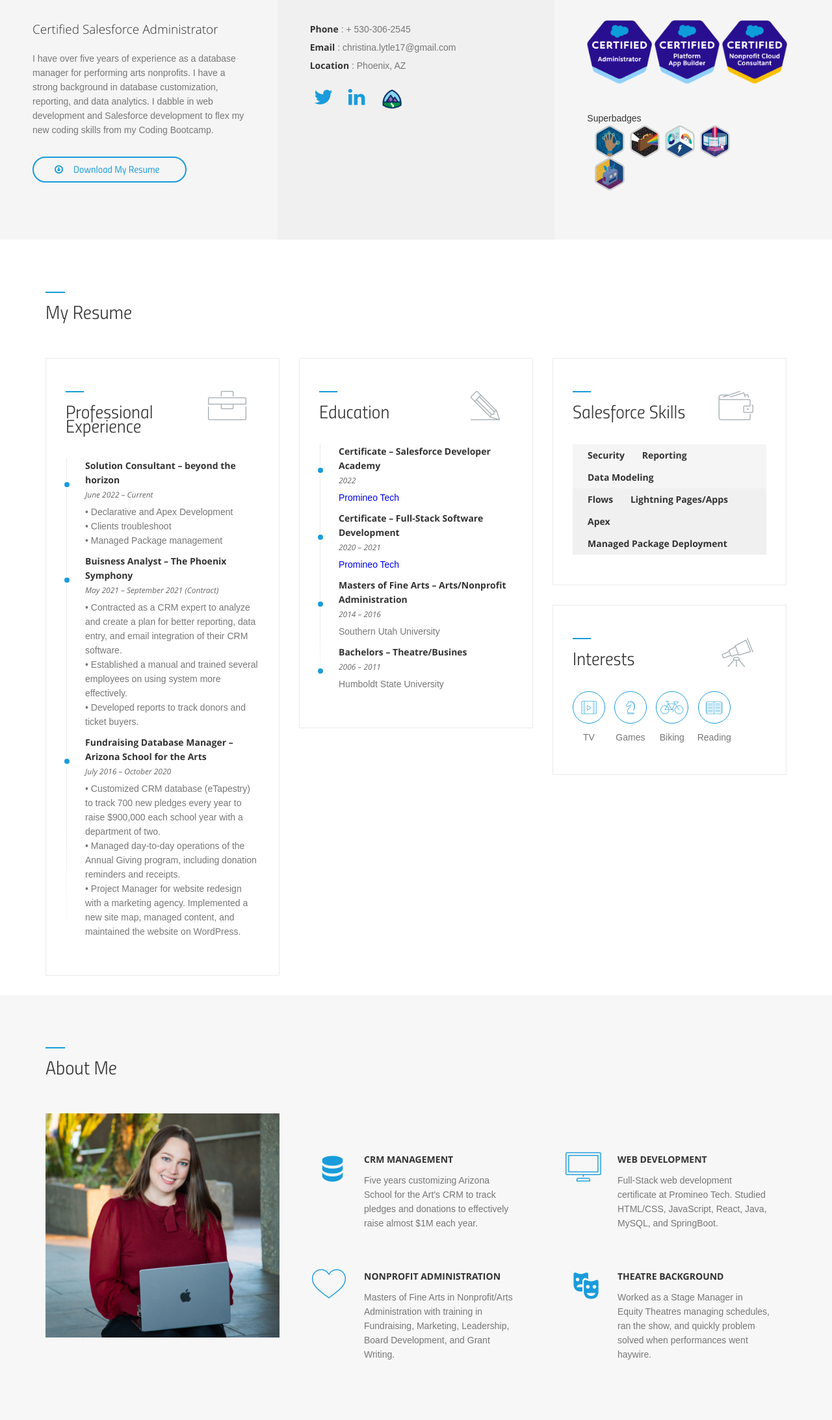
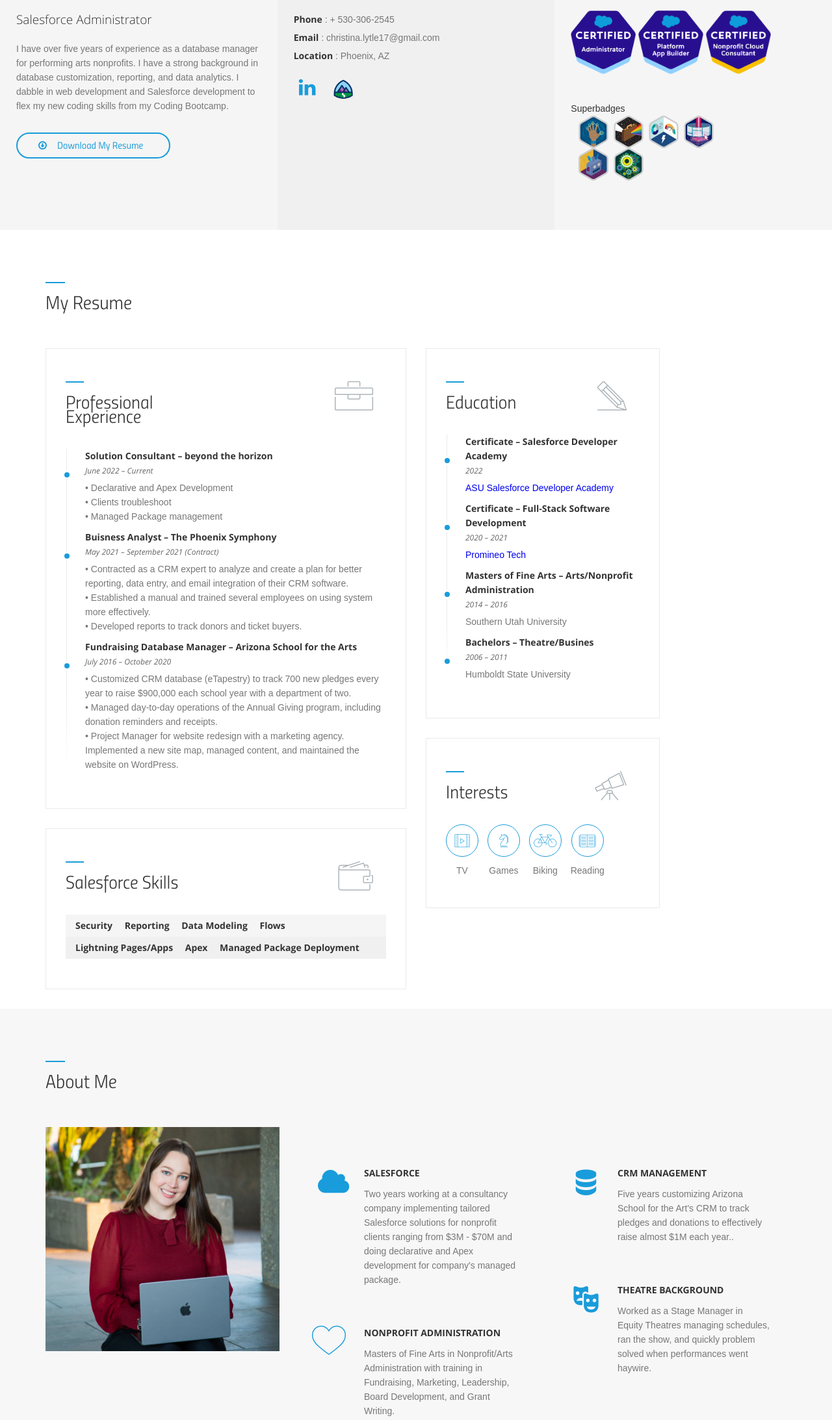
Before and after one commit to Christinalytle/christina-lytle-website, a plain HTML site: page index.html in a window 1280 px wide. Shown: the part 561-2747 px from the top of the page at 65% size. Drawn offline with Linux system fonts and the light colour scheme; some packages are replaced by stand-ins of ours.

Commit message:
3/18 updates

```diff
--- a/css/main.css
+++ b/css/main.css
@@ -312,7 +312,7 @@ a.mobile-btn{
 /*About section*/
 
 .block-about{
-    padding: 95px 50px 46px;
+    padding: 80px 25px 46px;
     position: relative;
 	-webkit-box-sizing: border-box;
    -moz-box-sizing: border-box;
@@ -560,7 +560,7 @@ a.mobile-btn{
 }
 
 .ast-list ul li span{
-	padding:6px 0 6px 23px;
+	padding:6px 0 6px 15px;
 	display:inline-block;
 }
 
@@ -1442,7 +1442,7 @@ ul.latest-post a i {
 	-ms-transform:translateY(-50%);
 	-o-transform: translateY(-50%);
     width: 33%;
-	padding:100px 50px 80px;
+	padding:35px 50px 60px;
 }
 
 
@@ -1472,7 +1472,7 @@ ul.latest-post a i {
     margin: 0 0 14px;
     outline: 0 none;
     overflow: hidden;
-    padding: 9px 15px;
+    padding: 9px 10px;
     resize: none;
     width: 100%;
 	font-family:"open_sansregular",Arial,sans-serif;
@@ -1490,12 +1490,12 @@ ul.latest-post a i {
     color: #ffffff;
     width: 100%;
 	font-family:"open_sansregular",Arial,sans-serif;
+	height:75px;
+}
+
+
+.reply-form textarea {
 	height:150px;
-}
-
-
-.reply-form textarea {
-	height:250px;
 }
 
 
--- a/index.html
+++ b/index.html
@@ -6,7 +6,7 @@
 
 	 <!-- Metas -->
         <meta charset="utf-8">
-        <title>Christina Lytle - Salesforce Solution Consultant</title>
+        <title>Christina Lytle - Salesforce Professional</title>
 		<link rel="icon" href="img/cloud-computing.png">
         <meta name="description" content="">
       	<meta name="viewport" content="width=device-width, initial-scale=1">
@@ -71,7 +71,7 @@
 
 							<div class="col-sm-12 ">
                             <h1 class="white ">Christina Lytle</h1>
-							<h3 class="mt-20 white mb-200">Salesforce Solution Consultant</h3>
+							<h3 class="mt-20 white mb-200">Salesforce Administrator</h3>
                         </div>
 
 						</div>
@@ -144,7 +144,7 @@
 						</div>
 
 						<div class="name-profile">
-							<h5><a class="scroll" href="#home">Christina Lytle<span>Certified Salesforce Administrator</span></a></h5>
+							<h5><a class="scroll" href="#home">Christina Lytle<span>Salesforce Administrator</span></a></h5>
 						</div>
 					</div>
 
@@ -181,7 +181,7 @@
 						<h2 class="title">Who am I ?</h2>
 					</div>
 
-						<h5 class="lead mt-40">Certified Salesforce Administrator</h5>
+						<h5 class="lead mt-40">Salesforce Administrator</h5>
 
 						<p class="mt-20"> I have over five years of experience as a database manager for performing arts nonprofits. I have a strong background in database customization, reporting, and data analytics. I dabble in web development and Salesforce development to flex my new coding skills from my Coding Bootcamp. </p>
 
@@ -205,7 +205,7 @@
 									</ul>
 
 									<ul class="mt-20 socials">
-									<li><a href="https://twitter.com/lytle_xina"><i class="icon-twitter" style="font-size: 30px;"></i></a></li>
+									<!-- <li><a href="https://twitter.com/lytle_xina"><i class="icon-twitter" style="font-size: 30px;"></i></a></li> -->
 									<!-- <li><a href="#"><i class="icon-facebook"></i></a></li>
 									<li><a href="#"><i class="icon-gplus"></i></a></li>
 									<li><a href="#"><i class="icon-pinterest"></i></a></li> -->
@@ -260,6 +260,7 @@
 									<img src="img/reports and dash.webp" alt="reports and dashboard badge" height="50" width="50">
 									<img src="img/app cust specialist.webp" alt="app customization badge" height="50" width="50">
 									<img src="img/processAuto.webp" alt="process automation badge" height="50" width="50">
+									<img src="img/Apex Speicalist.webp" alt="apex specialist" height="50" width="50">
 								</div>
 
 							</div>
@@ -322,7 +323,7 @@
 							<div class="block-content">
 
 
-								<div class="col-md-4 col-sm-6 resume-boxe masonry">
+								<div class="col-md-6 col-sm-6 resume-boxe masonry">
 
 									<div class="inner-resume-boxe">
 
@@ -402,7 +403,7 @@
 														<h4>Certificate &ndash; Salesforce Developer Academy </h4>
 														<h6>2022</h6>
 													</div>
-													<p><a href="https://courses.cpe.asu.edu/browse/wpcarey/aznext/courses/wpc-aznext-sda">Promineo Tech</a>
+													<p><a href="https://courses.cpe.asu.edu/browse/wpcarey/aznext/courses/wpc-aznext-sda" target="_blank">ASU Salesforce Developer Academy</a>
 
 														 </p>
 													</div>
@@ -411,7 +412,7 @@
 													<h4>Certificate &ndash; Full-Stack Software Development </h4>
 													<h6>2020 &ndash; 2021</h6>
 												</div>
-												<p><a href="https://www.promineotech.com/for-students">Promineo Tech</a>
+												<p><a href="https://www.promineotech.com/for-students" target="_blank">Promineo Tech</a>
 
 													 </p>
 												</div>
@@ -496,8 +497,52 @@
 												</div> -->
 
 
-
 													<div class="col-md-4 col-sm-6 resume-boxe masonry">
+
+
+														<div class="inner-resume-boxe">
+
+															<div class="block-icon"><i class="ic-telescope"></i></div>
+															<div class="block-title">
+																<h3 class="title medium">Interests</h3>
+															</div>
+
+															<div class="hb-list mt-40 ">
+
+																	<ul>
+																		<li>
+																			<span><i class="ic-video"></i></span>
+																			<h6>TV</h6>
+																		</li>
+
+																		<li>
+																			<span><i class="ic-strategy"></i></span>
+																			<h6>Games</h6>
+																		</li>
+
+
+																		<li>
+																			<span><i class="ic-bike"></i></span>
+																			<h6>Biking</h6>
+																		</li>
+
+
+
+																		<li>
+																			<span><i class="ic-book-open"></i></span>
+																			<h6>Reading</h6>
+																		</li>
+
+
+																	</ul>
+
+															</div>
+
+															</div>
+
+													</div>
+
+													<div class="col-md-6 col-sm-6 resume-boxe masonry">
 
 
 														<div class="inner-resume-boxe">
@@ -514,10 +559,11 @@
 																		<span>Security</span>
 																		<span>Reporting</span>
 																		<span>Data Modeling</span>
+																		<span>Flows</span>
 																	</li>
 
 																	<li>
-																		<span>Flows</span>
+
 																		<span>Lightning Pages/Apps</span>
 																		<span>Apex</span>
 																		<span>Managed Package Deployment</span>
@@ -532,51 +578,6 @@
 															</div>
 
 
-
-															</div>
-
-													</div>
-
-													<div class="col-md-4 col-sm-6 resume-boxe masonry">
-
-
-														<div class="inner-resume-boxe">
-
-															<div class="block-icon"><i class="ic-telescope"></i></div>
-															<div class="block-title">
-																<h3 class="title medium">Interests</h3>
-															</div>
-
-															<div class="hb-list mt-40 ">
-
-																	<ul>
-																		<li>
-																			<span><i class="ic-video"></i></span>
-																			<h6>TV</h6>
-																		</li>
-
-																		<li>
-																			<span><i class="ic-strategy"></i></span>
-																			<h6>Games</h6>
-																		</li>
-
-
-																		<li>
-																			<span><i class="ic-bike"></i></span>
-																			<h6>Biking</h6>
-																		</li>
-
-
-
-																		<li>
-																			<span><i class="ic-book-open"></i></span>
-																			<h6>Reading</h6>
-																		</li>
-
-
-																	</ul>
-
-															</div>
 
 															</div>
 
@@ -670,14 +671,14 @@
 												<li class="mb-60 clearfix">
 													<div class="serv-ico">
 														<span class="ico">
-														<i class="icon-database-1"></i>
+														<i class="icon-cloud"></i>
 														</span>
 													</div>
 
 
 													<div class="serv-det">
-													<h5 class="mb-10">CRM Management</h5>
-													<p>Five years customizing Arizona School for the Art's CRM to track pledges and donations to effectively raise almost $1M each year.</p>
+													<h5 class="mb-10">Salesforce</h5>
+													<p>Two years working at a consultancy company implementing tailored Salesforce solutions for nonprofit clients ranging from $3M - $70M and doing declarative and Apex development for company's managed package. </p>
 												</div>
 
 
@@ -727,14 +728,14 @@
 													<li class="mb-60 clearfix">
 														<div class="serv-ico">
 															<span class="ico">
-															<i class="ic-desktop"></i>
+															<i class="icon-database-1"></i>
 															</span>
 														</div>
 
 
 														<div class="serv-det">
-														<h5 class="mb-10">Web Development</h5>
-														<p>Full-Stack web development certificate at Promineo Tech. Studied HTML/CSS, JavaScript, React, Java, MySQL, and SpringBoot.</p>
+														<h5 class="mb-10">CRM Management</h5>
+														<p>Five years customizing Arizona School for the Art's CRM to track pledges and donations to effectively raise almost $1M each year..</p>
 													</div>
 
 
@@ -827,7 +828,7 @@
 
 
 								<!--Block content-->
-						<div class="block-content t-center block-background-image medium overlay" data-background="img/SF-Desert.jpg">
+						<div class="block-content t-center block-background-image medium overlay" data-background="img/website-cover.jpg">
 
 									<div class="block-testi ">
 
@@ -847,6 +848,7 @@
 													<li><a class="t-active" href="#testi-1"><img src="img/MD.jpeg" alt="" ><span></span></a></li>
 													<li><a href="#testi-2"><img src="img/BL.jpeg" alt=""><span></span></a></li>
 													<li><a href="#testi-3"><img src="img/NK.jpeg" alt=""><span></span></a></li>
+													<li><a href="#testi-4"><img src="img/Kimmy.jpeg" alt=""><span></span></a></li>
 													<!-- <li><a href="#testi-4"><img src="img/testimonial/4.jpg" alt=""><span></span></a></li>
 													<li><a href="#testi-5"><img src="img/testimonial/5.jpg" alt=""><span></span></a></li> -->
 												</ul>
@@ -891,12 +893,14 @@
 
 
 													<!-- Testi details single-->
-													<!-- <div id="testi-4" class="td">
-																<blockquote class="mb-40">If you keep your eye on the profit, you’re going to skimp on the product.
-																	 But if you focus on making<br> really great products, then the profits will follow.</blockquote>
-														<h6>Steve Jobs</h6>
-														<span>CEO and Founder</span>
-													</div> -->
+													<div id="testi-4" class="td">
+																<blockquote class="mb-40">We hired Christina for her passion. As a fellow theater girl, I knew that the skills that we gain backstage can really be an asset in the support space. I have never seen someone throw themselves into learning a new job immediately the way Christina did. <br/><br/>
+																	She volunteered to do every task she could. I actually had to tell her to slow down, and pace herself. This tenacity for learning caused her to jump quickly into the support team. She took on every opportunity to learn how to do every aspect of her job. Her clients were thrilled with her empathy and resolutions. She was always helping other team members in our daily standup's, and listening to their solutions as well. <br/><br/>
+
+																	I believe Christina would excel in any position she chooses. She has the drive to learn everything she can to excel in her work. She is a brilliant team player who always pays attention to how others work and how she can follow suit. I recommend her for anything she may attempt in the future..</blockquote>
+														<h6>Kimberly Benini</h6>
+														<span>Customer Support Engineer</span>
+													</div>
 													<!--End testi details single-->
 
 
@@ -1101,8 +1105,9 @@
 									<!-- </div>
 
 
-								</div> -->
+								</div>
 								<!--End block content-->
+							</div>
 
 			</section>
 			<!--End resume section-->
@@ -1452,7 +1457,7 @@
 
 
 						<!--Block contact-->
-						<div class="block-contact" style="background-color: #199cdb;">
+						<div class="block-contact" style="background-image: url('img/website-cover.jpg');">
 						<div id="map">
 
 						</div>
```
Also changed, not shown: img/Apex Speicalist.webp (added), img/Kimmy.jpeg (added).
